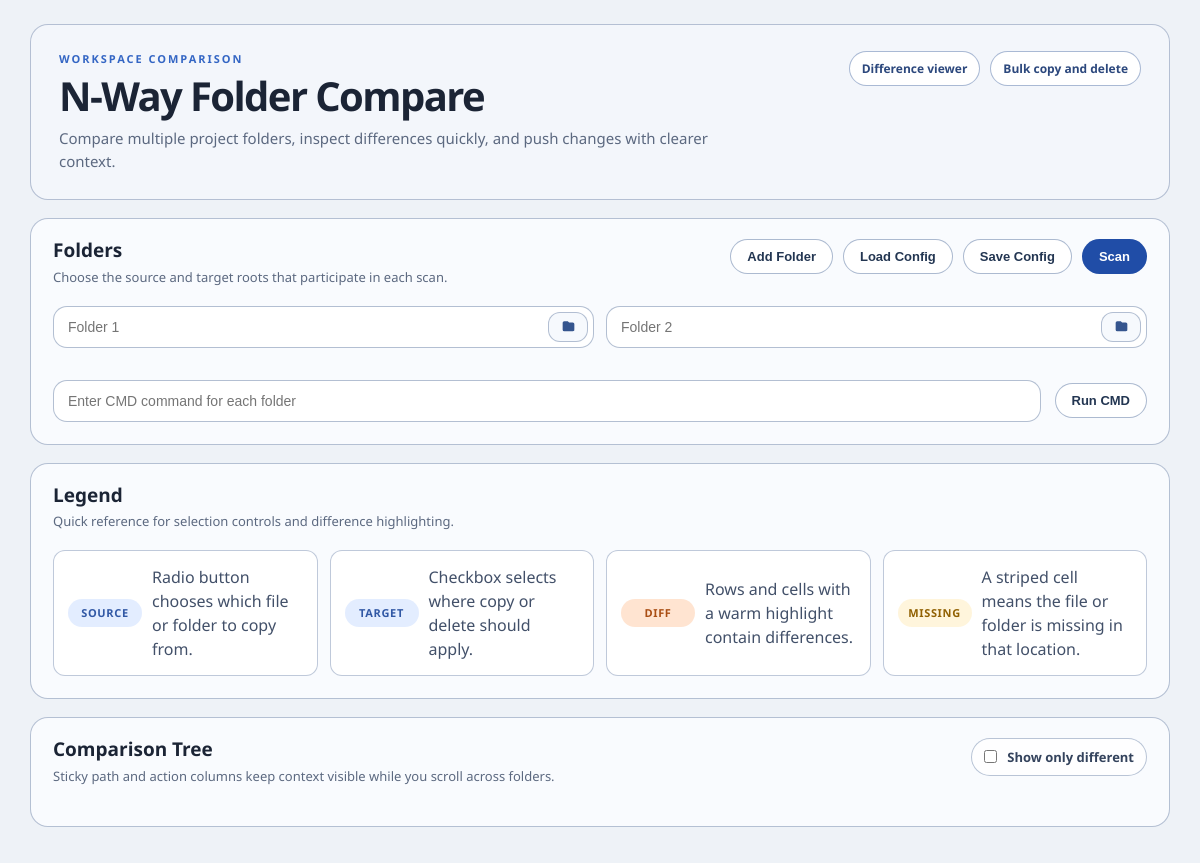
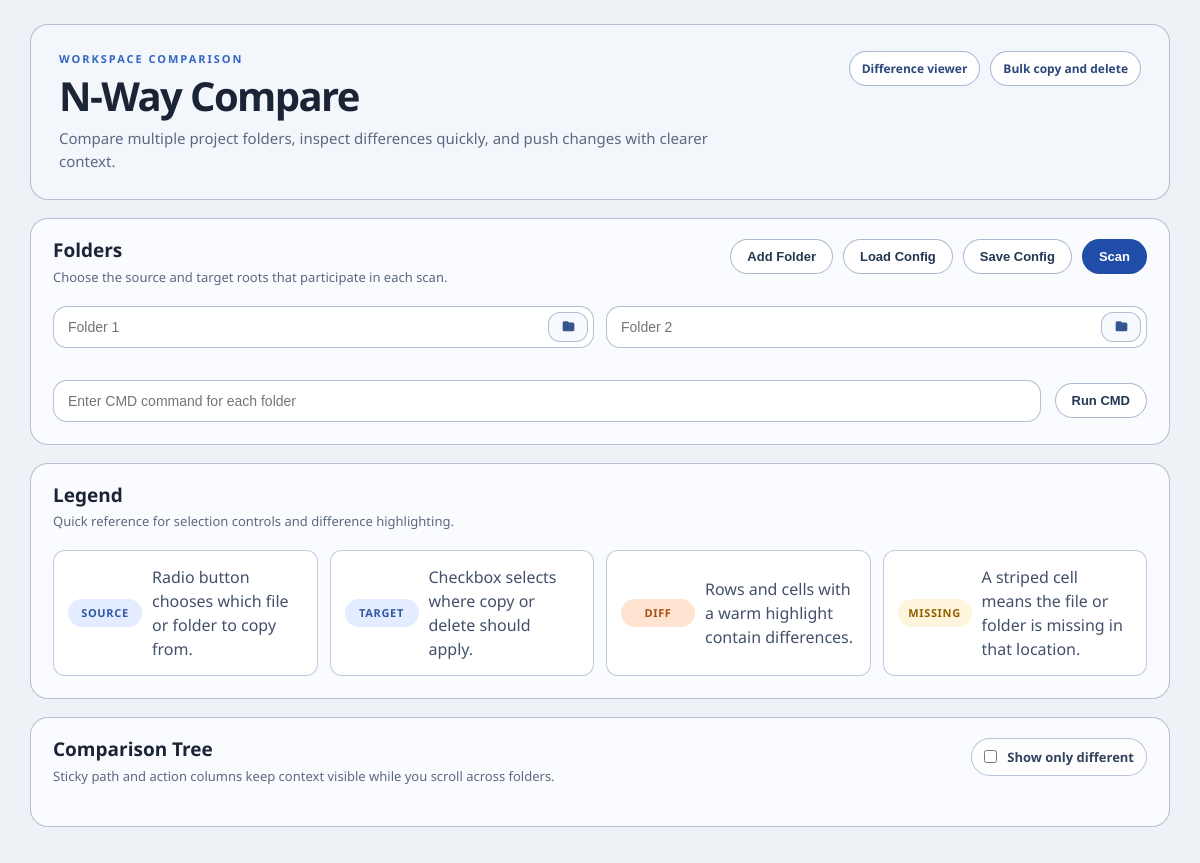
Before and after one commit to martinnikolov93/n-way-compare, an Electron app: page index.html in a window 1200 px wide. Drawn offline with Linux system fonts and the light colour scheme; no server answers.

Commit message:
App name update

```diff
--- a/index.html
+++ b/index.html
@@ -3,7 +3,7 @@
 
 <head>
   <meta charset="UTF-8">
-  <title>N-Way Sync</title>
+  <title>N-Way Compare</title>
   <link rel="icon" type="image/png" href="assets/app-icon.png">
   <link rel="stylesheet" href="difference-viewer.css">
   <link rel="stylesheet" href="app.css">
@@ -14,7 +14,7 @@
     <section class="app-hero app-panel">
       <div class="app-hero-copy">
         <div class="app-eyebrow">Workspace comparison</div>
-        <h1 class="app-title">N-Way Folder Compare</h1>
+        <h1 class="app-title">N-Way Compare</h1>
         <p class="app-subtitle">
           Compare multiple project folders, inspect differences quickly, and push changes with clearer context.
         </p>
```
Also changed, not shown: package.json (+10 -3 lines).
